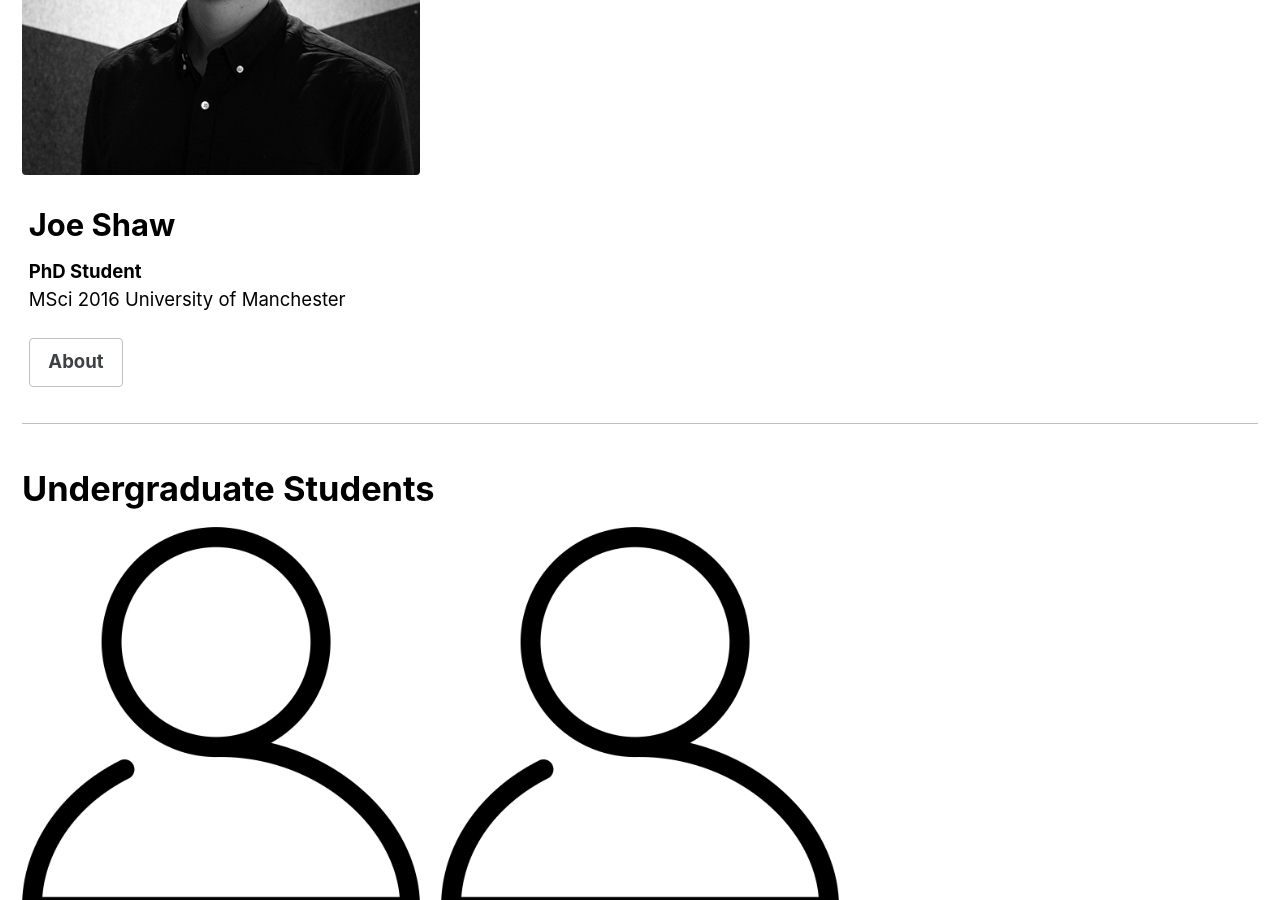
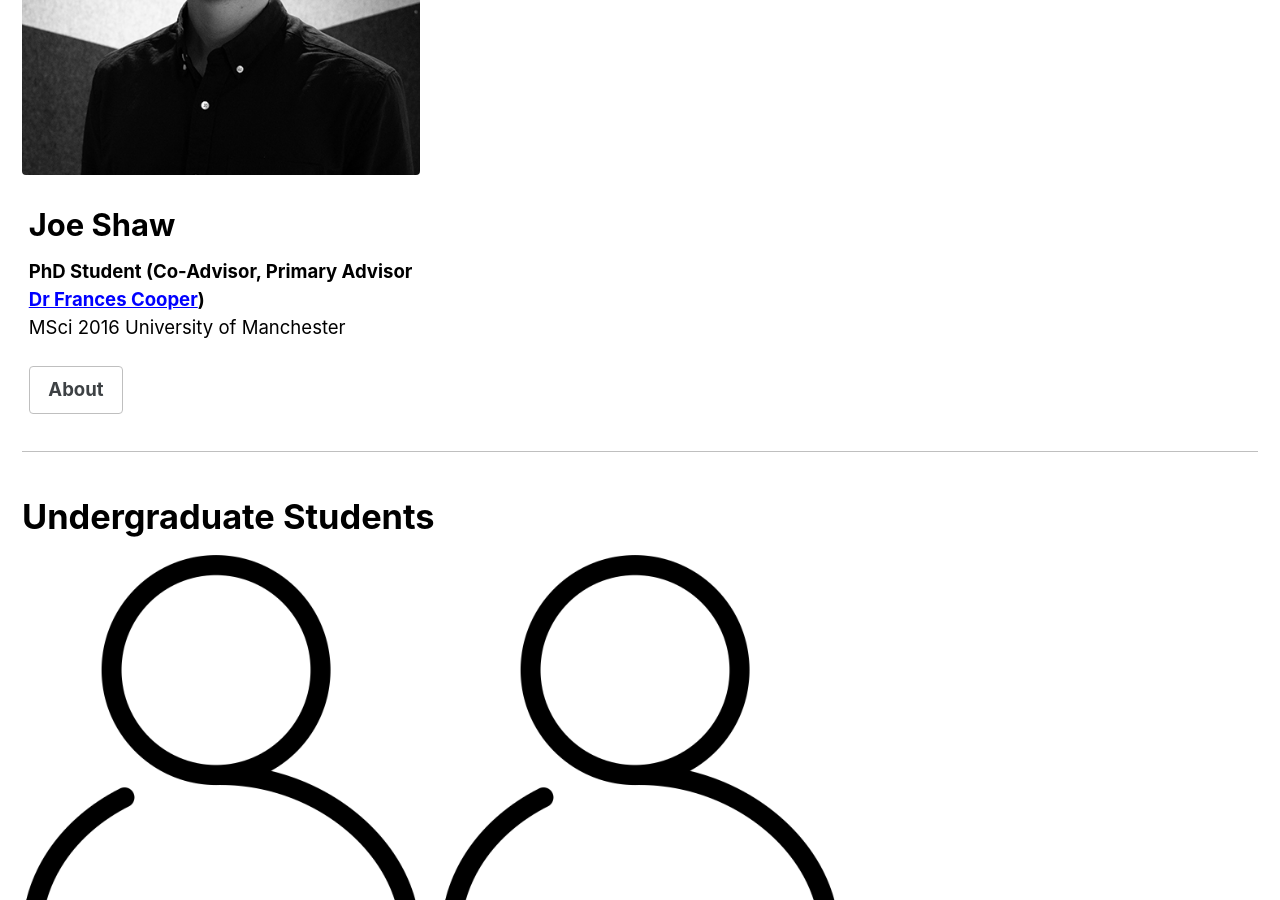
Before and after one commit to baadams/baadams.github.io, a Jekyll site: the page built from _pages/people.md, in a window 1280 px wide and 900 px high, scrolled down 2327 px. Built offline with Jekyll 4.4.1, drawn with Linux system fonts in a browser that asks for light colours; cached includes are drawn as plain includes.

Commit message:
Update people.md

```diff
--- a/_pages/people.md
+++ b/_pages/people.md
@@ -41,7 +41,7 @@ postgrads:
   - image_path: /assets/images/Joe_Shaw.jpg
     alt: "Joe Shaw"
     title: "Joe Shaw"
-    excerpt: "**PhD Student**<br/>
+    excerpt: "**PhD Student (Co-Advisor, Primary Advisor [Dr Frances Cooper](http://www.bristol.ac.uk/earthsciences/people/frances-j-cooper/index.html))**<br/>
               MSci 2016 University of Manchester
               "
     url: "http://www.bristol.ac.uk/earthsciences/people/joe-m-shaw/index.html"
```
